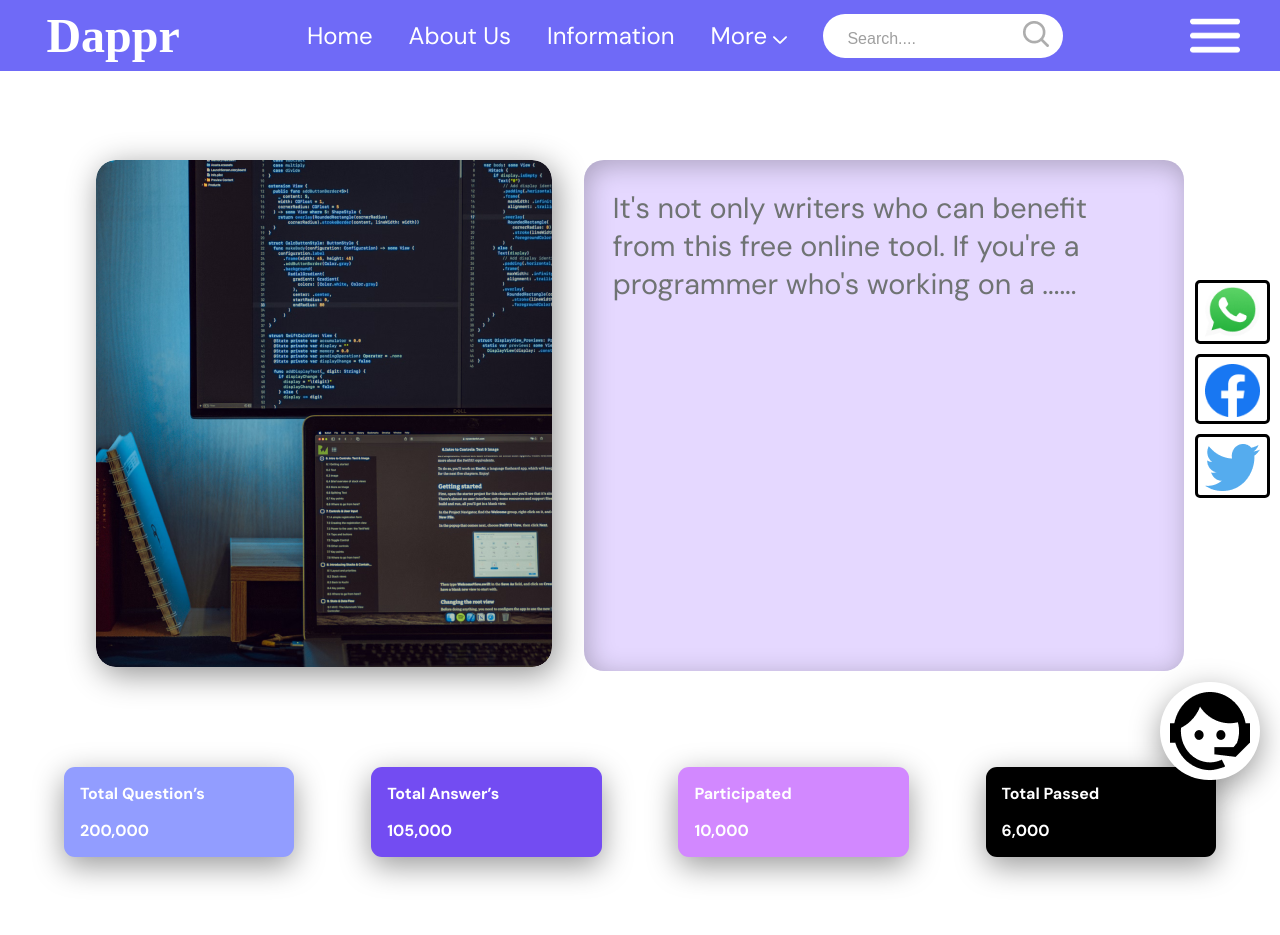
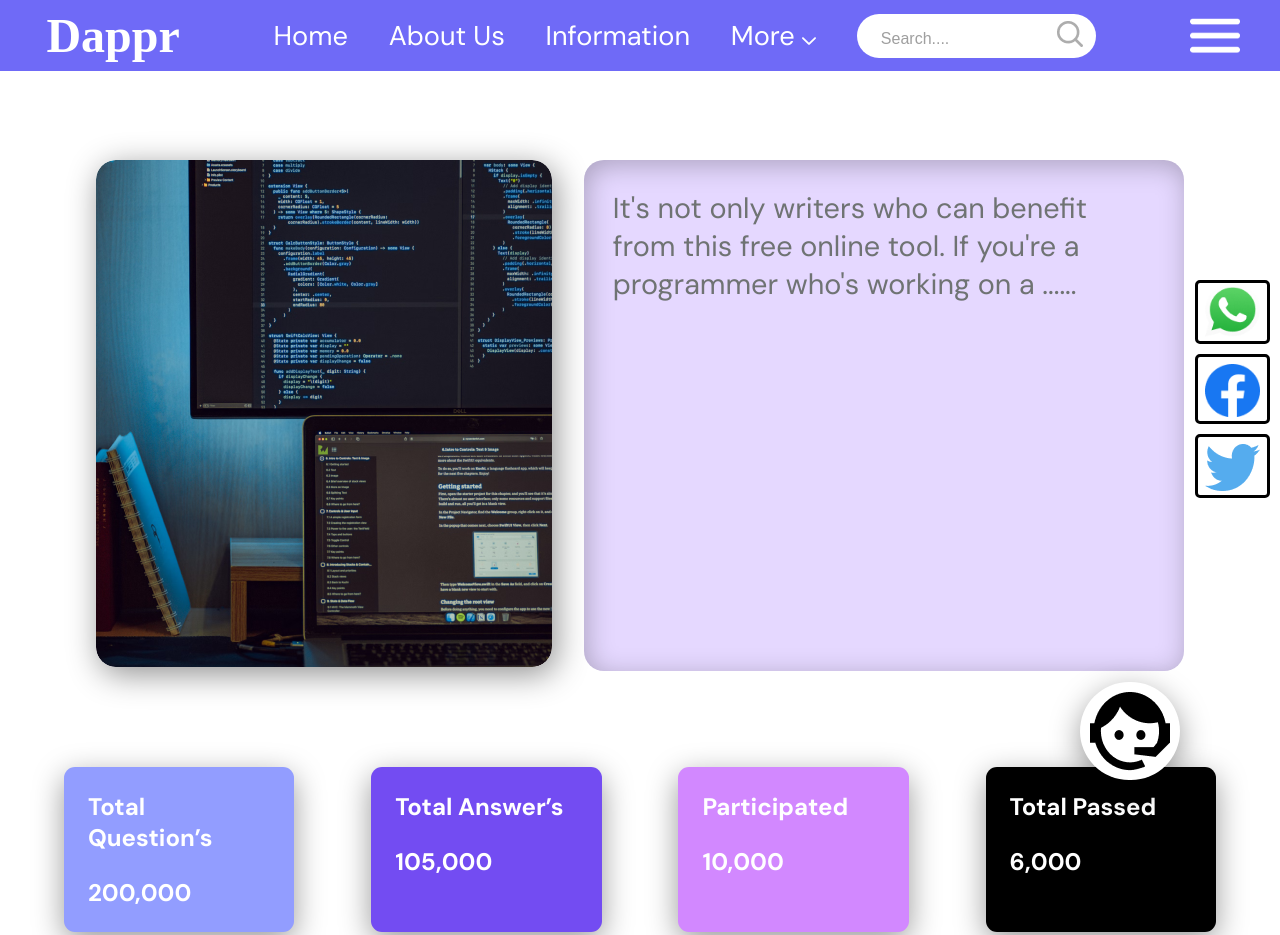
Before and after one commit to cheater108/Dappr-Landing, a plain HTML site: page index.html in a window 1280 px wide. Shown: the top 935 px of the page. Drawn offline with Linux system fonts and the light colour scheme; a web font is replaced by a local one.

Commit message:
fixed sizing

```diff
--- a/style.css
+++ b/style.css
@@ -23,7 +23,7 @@ nav {
 .help {
     position: fixed;
     bottom: 20px;
-    right: 20px;
+    right: 100px;
     background-color: white;
     border-radius: 100px;
     padding: 10px 10px 5px 10px;
@@ -33,7 +33,7 @@ nav {
     /* margin-left: 1em; */
     font-family: DM Sans;
     font-weight: 400;
-    font-size: 1.5rem;
+    font-size: 1.7rem;
     color: white;
     display: flex;
     align-items: center;
@@ -148,6 +148,7 @@ nav {
     border-radius: 11px;
     box-shadow: 0px 9px 31px 0px #00000066;
     padding: 1em;
+    font-size: 1.5rem;
 }
 .card p:first-of-type {
     margin-bottom: 1em;
```
